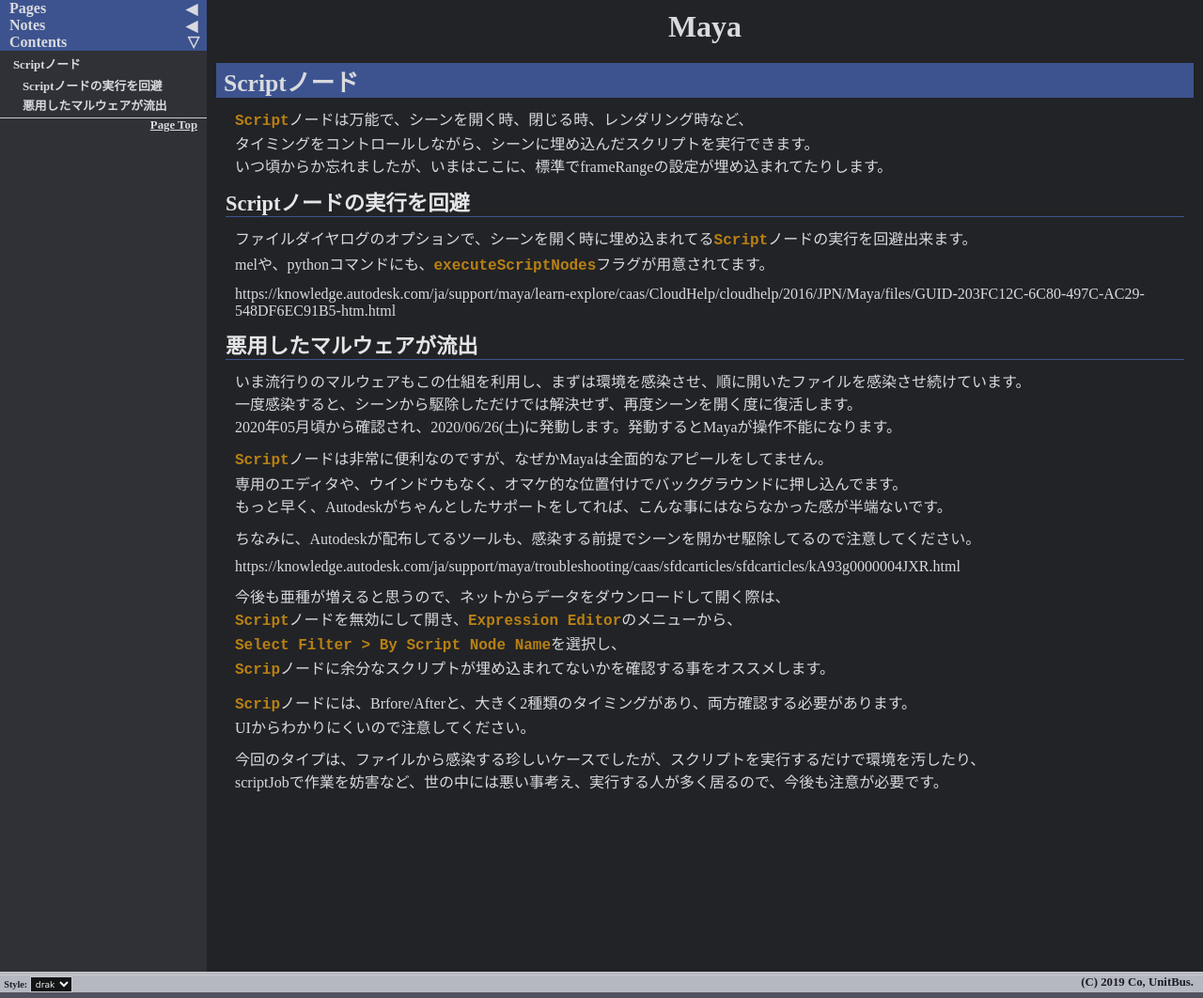
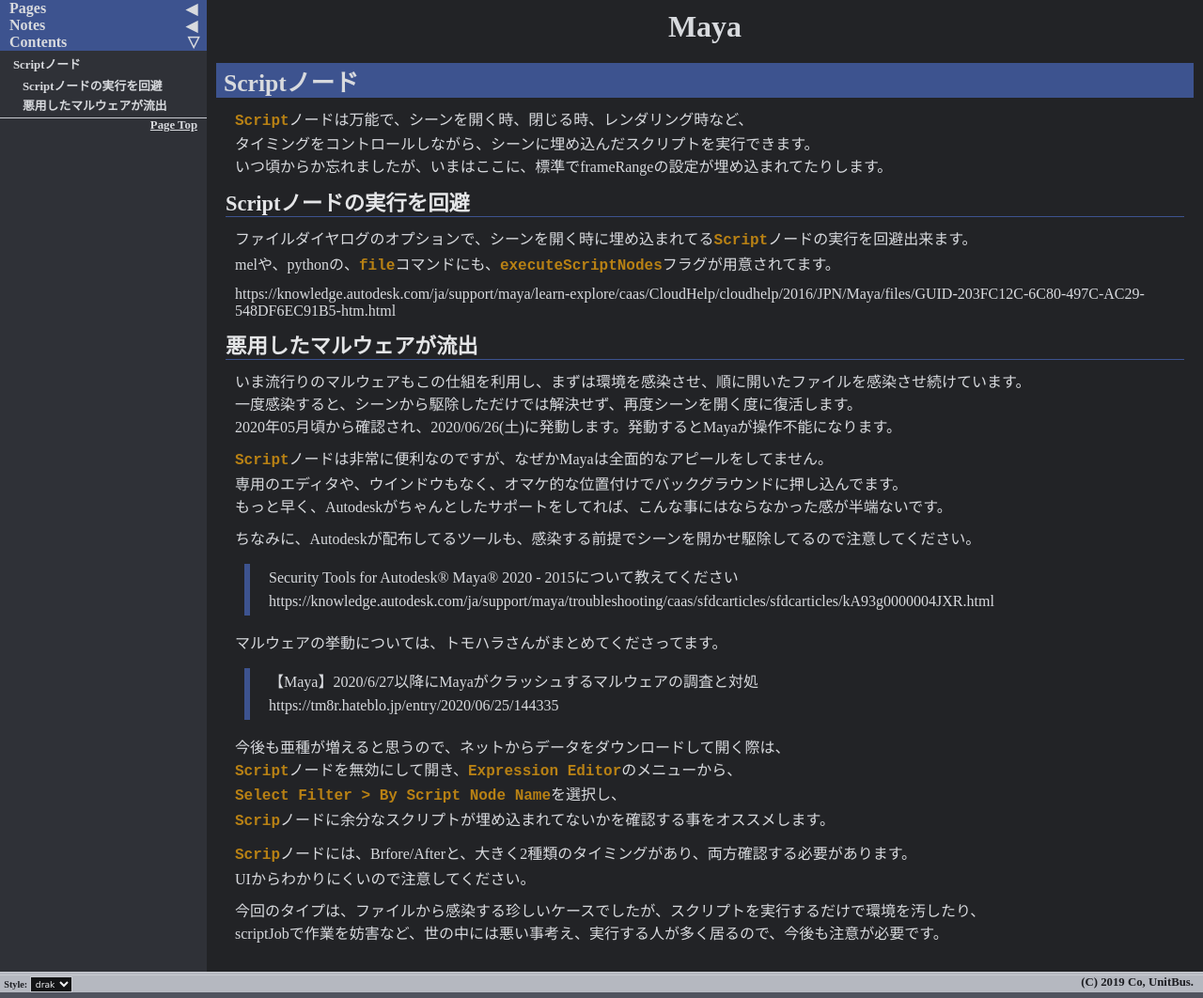
Before and after one commit to unitbus/unitbus.github.io, a Jekyll site: the page built from pages/notes/maya/basic.md, in a window 1280 px wide and 1062 px high. Shown: the whole window at 94% size. Built offline with Jekyll 4.4.1, drawn with Linux system fonts in a browser that asks for light colours.

Commit message:
Update basic.md

```diff
--- a/pages/notes/maya/basic.md
+++ b/pages/notes/maya/basic.md
@@ -4,6 +4,8 @@
 ---
 
 <!-- # Maya Basic -->
+
+<!-- Scriptノード, マルウェア, malware, Expression Editor -->
 
 # Scriptノード
 
@@ -14,7 +16,7 @@
 ## Scriptノードの実行を回避
 
 ファイルダイヤログのオプションで、シーンを開く時に埋め込まれてる`Script`ノードの実行を回避出来ます。
-melや、pythonコマンドにも、`executeScriptNodes`フラグが用意されてます。
+melや、pythonの、`file`コマンドにも、`executeScriptNodes`フラグが用意されてます。
 
 https://knowledge.autodesk.com/ja/support/maya/learn-explore/caas/CloudHelp/cloudhelp/2016/JPN/Maya/files/GUID-203FC12C-6C80-497C-AC29-548DF6EC91B5-htm.html
 
@@ -30,7 +32,13 @@
 
 ちなみに、Autodeskが配布してるツールも、感染する前提でシーンを開かせ駆除してるので注意してください。
 
+> Security Tools for Autodesk® Maya® 2020 - 2015について教えてください
 https://knowledge.autodesk.com/ja/support/maya/troubleshooting/caas/sfdcarticles/sfdcarticles/kA93g0000004JXR.html
+
+マルウェアの挙動については、トモハラさんがまとめてくださってます。
+
+> 【Maya】2020/6/27以降にMayaがクラッシュするマルウェアの調査と対処
+https://tm8r.hateblo.jp/entry/2020/06/25/144335
 
 今後も亜種が増えると思うので、ネットからデータをダウンロードして開く際は、
 `Script`ノードを無効にして開き、`Expression Editor`のメニューから、
```
